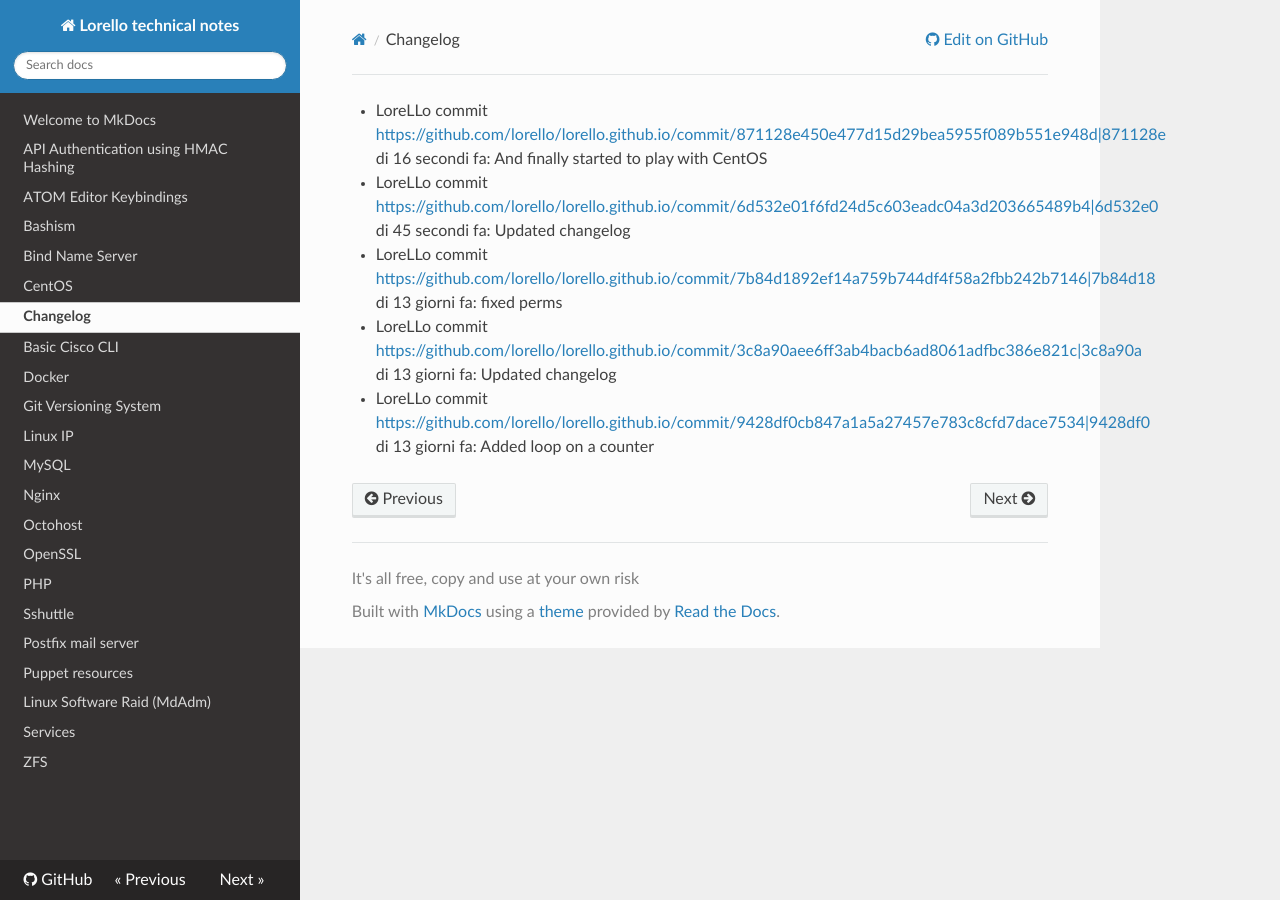
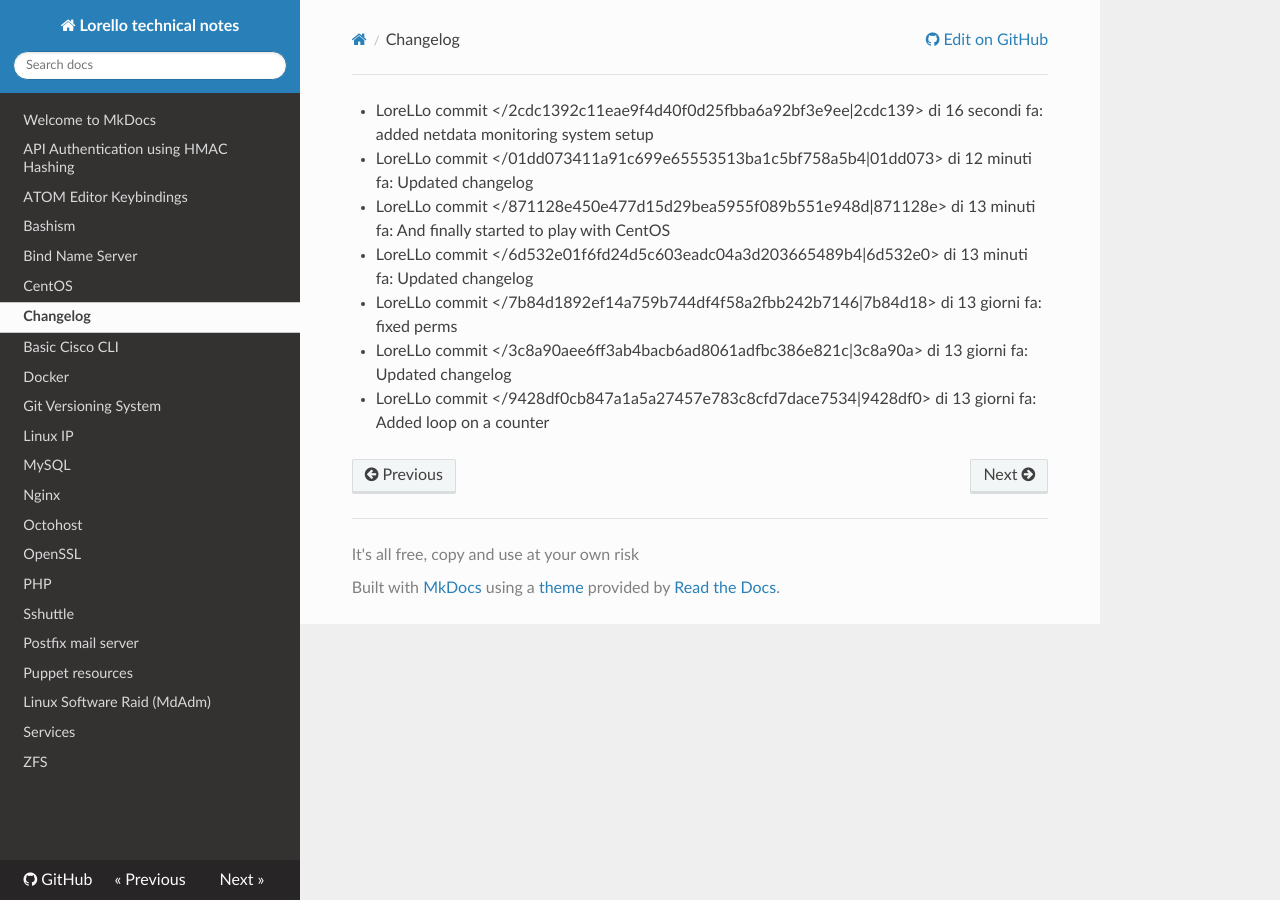
Before and after one commit to lorello/lorello.github.io, an MkDocs documentation site: the page built from docs/changelog.md, in a window 1280 px wide. Built offline with MkDocs 1.6.1, drawn with Linux system fonts in a browser that asks for light colours; nearby versions of some CDN libraries.

Commit message:
Updated changelog

```diff
--- a/docs/changelog.md
+++ b/docs/changelog.md
@@ -1,5 +1,7 @@
-* LoreLLo commit <https://github.com/lorello/lorello.github.io/commit/871128e450e477d15d29bea5955f089b551e948d|871128e> di 16 secondi fa: And finally started to play with CentOS
-* LoreLLo commit <https://github.com/lorello/lorello.github.io/commit/6d532e01f6fd24d5c603eadc04a3d203665489b4|6d532e0> di 45 secondi fa: Updated changelog
-* LoreLLo commit <https://github.com/lorello/lorello.github.io/commit/7b84d1892ef14a759b744df4f58a2fbb242b7146|7b84d18> di 13 giorni fa: fixed perms
-* LoreLLo commit <https://github.com/lorello/lorello.github.io/commit/3c8a90aee6ff3ab4bacb6ad8061adfbc386e821c|3c8a90a> di 13 giorni fa: Updated changelog
-* LoreLLo commit <https://github.com/lorello/lorello.github.io/commit/9428df0cb847a1a5a27457e783c8cfd7dace7534|9428df0> di 13 giorni fa: Added loop on a counter
+* LoreLLo commit </2cdc1392c11eae9f4d40f0d25fbba6a92bf3e9ee|2cdc139> di 16 secondi fa: added netdata monitoring system setup
+* LoreLLo commit </01dd073411a91c699e65553513ba1c5bf758a5b4|01dd073> di 12 minuti fa: Updated changelog
+* LoreLLo commit </871128e450e477d15d29bea5955f089b551e948d|871128e> di 13 minuti fa: And finally started to play with CentOS
+* LoreLLo commit </6d532e01f6fd24d5c603eadc04a3d203665489b4|6d532e0> di 13 minuti fa: Updated changelog
+* LoreLLo commit </7b84d1892ef14a759b744df4f58a2fbb242b7146|7b84d18> di 13 giorni fa: fixed perms
+* LoreLLo commit </3c8a90aee6ff3ab4bacb6ad8061adfbc386e821c|3c8a90a> di 13 giorni fa: Updated changelog
+* LoreLLo commit </9428df0cb847a1a5a27457e783c8cfd7dace7534|9428df0> di 13 giorni fa: Added loop on a counter
```
